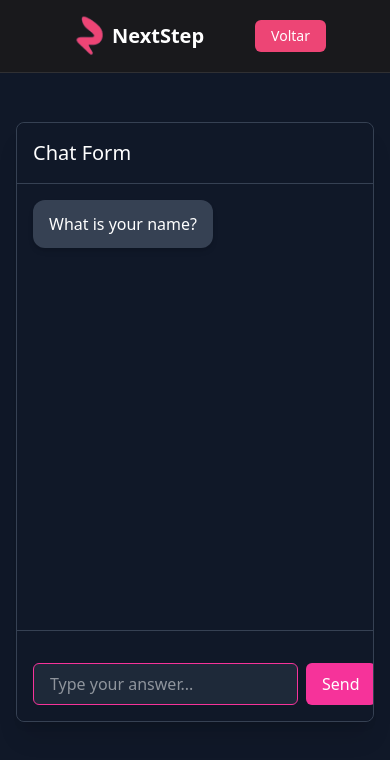
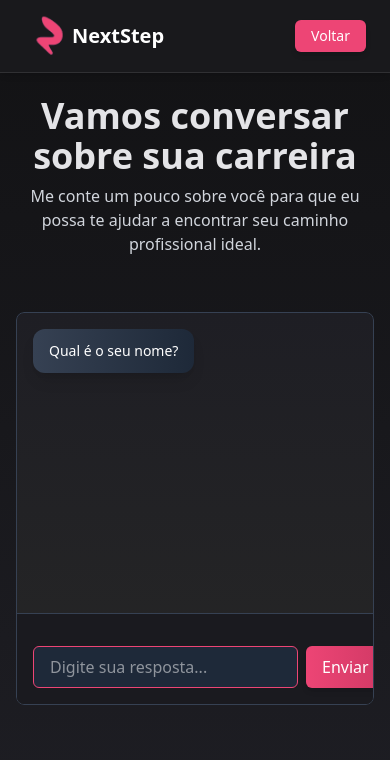
Before and after one commit to gvfirmeza/next-step-front, a React (Vite) app: page /form in a window 390 px wide. Shown: the top 760 px of the page. Built offline with nearby package versions, Linux system fonts and the light colour scheme.

Commit message:
feat: chat is looking tough

```diff
--- a/src/pages/Form.jsx
+++ b/src/pages/Form.jsx
@@ -12,8 +12,9 @@ const Message = ({ text, isUser, options, animationDelay = 0 }) => {
     return () => clearTimeout(timer);
   }, [animationDelay]);
 
-  const userMessageClasses = "ml-auto bg-pink-500 text-white";
-  const systemMessageClasses = "mr-auto bg-gray-700 text-white";
+  // Cores atualizadas das mensagens do chat
+  const userMessageClasses = "ml-auto bg-gradient-to-r from-[#ED4575] to-[#d13965] text-white";
+  const systemMessageClasses = "mr-auto bg-gradient-to-r from-gray-700 to-gray-800 text-white";
 
   return (
     <div
@@ -26,13 +27,13 @@ const Message = ({ text, isUser, options, animationDelay = 0 }) => {
     >
       <div
         className={`
-          rounded-xl px-4 py-3 max-w-xs shadow-md
+          rounded-xl px-4 py-3 max-w-xs md:max-w-sm shadow-lg
           ${isUser ? userMessageClasses : systemMessageClasses}
         `}
       >
-        <p>{text}</p>
+        <p className="text-sm md:text-base">{text}</p>
         {options && !isUser && (
-          <div className="text-sm opacity-70 mt-2">
+          <div className="text-xs opacity-70 mt-2">
             <p>Options: {options.map(opt => opt.label).join(', ')}</p>
           </div>
         )}
@@ -78,15 +79,15 @@ const QuestionInput = ({ type, options = [], onSubmit, isActive }) => {
           value={inputValue}
           onChange={(e) => setInputValue(e.target.value)}
           onKeyPress={handleKeyPress}
-          className="flex-grow bg-gray-800 text-white rounded-md px-4 py-2 outline-none border border-gray-600 focus:border-pink-500"
-          placeholder="Type your answer..."
+          className="flex-grow bg-gray-800 text-white rounded-md px-4 py-2 outline-none border border-gray-600 focus:border-[#ED4575] transition-all duration-200"
+          placeholder="Digite sua resposta..."
           autoFocus
         />
         <button
           onClick={handleTextSubmit}
-          className="bg-pink-500 text-white px-4 py-2 rounded-md hover:bg-pink-600 transition-colors duration-200"
+          className="bg-gradient-to-r from-[#ED4575] to-[#d13965] text-white px-4 py-2 rounded-md hover:from-[#d13965] hover:to-[#c02e58] transition-all duration-200 shadow-md"
         >
-          Send
+          Enviar
         </button>
       </div>
     );
@@ -98,10 +99,10 @@ const QuestionInput = ({ type, options = [], onSubmit, isActive }) => {
         <select
           value={selectValue}
           onChange={handleSelectSubmit}
-          className="w-full bg-gray-800 text-white rounded-md px-4 py-3 outline-none border border-gray-600 focus:border-pink-500 cursor-pointer"
+          className="w-full bg-gray-800 text-white rounded-md px-4 py-3 outline-none border border-gray-600 focus:border-[#ED4575] cursor-pointer transition-all duration-200"
         >
           <option value="" disabled>
-            Select an option...
+            Selecione uma opção...
           </option>
           {options.map((option) => (
             <option key={option.value} value={option.value}>
@@ -122,8 +123,10 @@ const ChatForm = ({ questions, onComplete }) => {
   const [responses, setResponses] = useState({});
   const [messages, setMessages] = useState([]);
   const [isComplete, setIsComplete] = useState(false);
+  const [chatHeight, setChatHeight] = useState(300);
 
   const messagesEndRef = useRef(null);
+  const chatContainerRef = useRef(null);
   const navigate = useNavigate();
 
   // Display the first question when the component mounts
@@ -142,10 +145,16 @@ const ChatForm = ({ questions, onComplete }) => {
     }
   }, [questions]);
 
-  // Scroll to the bottom when messages change
+  // Scroll to the bottom when messages change and adjust height
   useEffect(() => {
     if (messagesEndRef.current) {
       messagesEndRef.current.scrollIntoView({ behavior: 'smooth' });
+    }
+
+    // Aumentar a altura do chat conforme as mensagens são adicionadas
+    if (messages.length > 3 && chatContainerRef.current) {
+      const newHeight = Math.min(600, 400 + (messages.length - 3) * 50);
+      setChatHeight(newHeight);
     }
   }, [messages]);
 
@@ -203,6 +212,7 @@ const ChatForm = ({ questions, onComplete }) => {
     setCurrentQuestionIndex(0);
     setResponses({});
     setIsComplete(false);
+    setChatHeight(400); // Reset chat height
     setMessages([
       {
         id: `question-${questions[0].id}`,
@@ -215,29 +225,12 @@ const ChatForm = ({ questions, onComplete }) => {
   };
 
   return (
-
-    <>
-      <header className="relative z-10 flex justify-between items-center py-4 px-16 bg-[#19191c] border-b border-[#303033] text-white font-sans">
-        <div className="flex items-center">
-          <div className="h-10 w-10 rounded-md flex items-center justify-center mr-2">
-            <img src="/assets/logo.png" alt="Logo" className="w-9 -mr-3" />
-          </div>
-          <span className="font-semibold text-xl">NextStep</span>
-        </div>
-        <button
-          className="bg-[#ED4575] text-white px-4 py-1.5 rounded-md text-sm font-medium transition-colors"
-          onClick={() => navigate('/')}
+    <div className="flex flex-col h-full bg-gradient-to-b from-[#1e1e24] to-[#262626] text-white rounded-lg overflow-hidden shadow-2xl border border-gray-700">
+      <div
+        ref={chatContainerRef}
+        className="flex-grow p-4 overflow-y-auto custom-scrollbar"
+        style={{ height: `${chatHeight}px`, transition: 'height 0.3s ease-in-out' }}
       >
-          Voltar
-        </button>
-      </header>
-
-      <div className="flex flex-col h-full bg-gray-900 text-white rounded-lg overflow-hidden">
-        <div className="p-4 border-b border-gray-700">
-          <h2 className="text-xl font-medium">Chat Form</h2>
-        </div>
-
-        <div className="flex-grow p-4 overflow-y-auto">
         <div className="flex flex-col space-y-2">
           {messages.map((message, index) => (
             <Message
@@ -252,7 +245,7 @@ const ChatForm = ({ questions, onComplete }) => {
         </div>
       </div>
 
-        <div className="p-4 border-t border-gray-700">
+      <div className="p-4 border-t border-gray-700 bg-[#1a1a1f]">
         {!isComplete && currentQuestionIndex < questions.length && (
           <QuestionInput
             type={questions[currentQuestionIndex]?.type || 'text'}
@@ -263,18 +256,17 @@ const ChatForm = ({ questions, onComplete }) => {
         )}
         {isComplete && (
           <div className="text-center p-4">
-              <p className="text-green-400 mb-2">Thank you for your responses!</p>
+            <p className="text-green-400 mb-2">Obrigado pelas suas respostas!</p>
             <button
               onClick={resetForm}
-                className="bg-pink-500 text-white px-4 py-2 rounded-md hover:bg-pink-600 transition-colors duration-200"
+              className="bg-gradient-to-r from-[#ED4575] to-[#d13965] text-white px-6 py-2 rounded-md hover:from-[#d13965] hover:to-[#c02e58] transition-all duration-200 shadow-md"
             >
-                Start Over
+              Recomeçar
             </button>
           </div>
         )}
       </div>
     </div>
-    </>
   );
 };
 
@@ -283,48 +275,48 @@ export default function App() {
   const questions = [
     {
       id: 'name',
-      text: 'What is your name?',
+      text: 'Qual é o seu nome?',
       type: 'text',
     },
     {
       id: 'role',
-      text: 'What is your role?',
+      text: 'Qual é a sua função?',
       type: 'select',
       options: [
-        { value: 'developer', label: 'Developer' },
+        { value: 'developer', label: 'Desenvolvedor' },
         { value: 'designer', label: 'Designer' },
-        { value: 'manager', label: 'Manager' },
-        { value: 'other', label: 'Other' },
+        { value: 'manager', label: 'Gerente' },
+        { value: 'other', label: 'Outro' },
       ],
     },
     {
       id: 'experience',
-      text: 'How many years of experience do you have?',
+      text: 'Quantos anos de experiência você tem?',
       type: 'select',
       options: [
-        { value: '0-1', label: '0-1 years' },
-        { value: '2-5', label: '2-5 years' },
-        { value: '6-10', label: '6-10 years' },
-        { value: '10+', label: '10+ years' },
+        { value: '0-1', label: '0-1 anos' },
+        { value: '2-5', label: '2-5 anos' },
+        { value: '6-10', label: '6-10 anos' },
+        { value: '10+', label: '10+ anos' },
       ],
     },
     {
       id: 'feedback',
-      text: 'Any additional feedback?',
+      text: 'Algum feedback adicional?',
       type: 'text',
     },
   ];
 
   const handleFormComplete = (responses) => {
-    console.log('Form completed with responses:', responses);
-    alert(`Form completed! Check console for details.`);
+    console.log('Formulário completo com respostas:', responses);
+    alert(`Formulário completo! Verifique o console para detalhes.`);
   };
 
   const navigate = useNavigate();
 
   return (
     <>
-      <header className="fixed w-full z-10 flex justify-between items-center py-4 px-16 bg-[#19191c] border-b border-[#303033] text-white font-sans">
+    <header className="fixed w-full z-10 flex justify-between items-center py-4 px-6 md:px-16 bg-[#19191c] border-b border-[#303033] text-white font-sans shadow-md">
     <div className="flex items-center">
       <div className="h-10 w-10 rounded-md flex items-center justify-center mr-2">
         <img src="/assets/logo.png" alt="Logo" className="w-9 -mr-3" />
@@ -332,21 +324,29 @@ export default function App() {
       <span className="font-semibold text-xl">NextStep</span>
     </div>
     <button
-          className="bg-[#ED4575] text-white px-4 py-1.5 rounded-md text-sm font-medium transition-colors"
+      className="bg-gradient-to-r from-[#ED4575] to-[#ED4575] text-white px-4 py-1.5 rounded-md text-sm font-medium transition-all duration-200 hover:from-[#d13965] hover:to-[#c02e58] shadow-md"
       onClick={() => navigate('/')}
     >
       Voltar
     </button>
   </header>
 
-      <div className="min-h-screen bg-gray-900 flex items-center justify-center p-4">
-        <div className="w-full max-w-md h-150 bg-gray-900 rounded-lg shadow-xl overflow-hidden border border-gray-700">
+    <div className="min-h-screen bg-gradient-to-b from-[#121214] to-[#1e1e24] pt-16">
+
+    <div className="p-6 text-center">
+        <h2 className="text-4xl font-bold my-2">Vamos conversar sobre sua carreira</h2>
+        <p className="text-gray-300 text-md">Me conte um pouco sobre você para que eu possa te ajudar a encontrar seu caminho profissional ideal.</p>
+      </div>
+
+      <div className="container mx-auto flex items-center justify-center p-4 pt-8">
+        <div className="w-full max-w-2xl bg-transparent rounded-lg overflow-hidden">
           <ChatForm
             questions={questions}
             onComplete={handleFormComplete}
           />
         </div>
       </div>
+    </div>
     </>
   );
 }
```
Also changed, not shown: src/pages/LandingPage.jsx (+8 -41 lines). Lines whose indentation alone changed are shown as unchanged.
